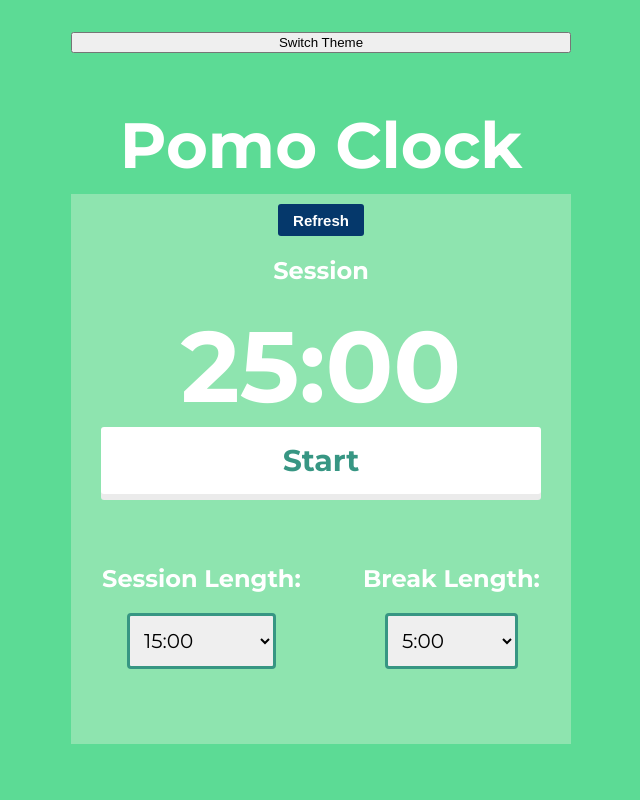
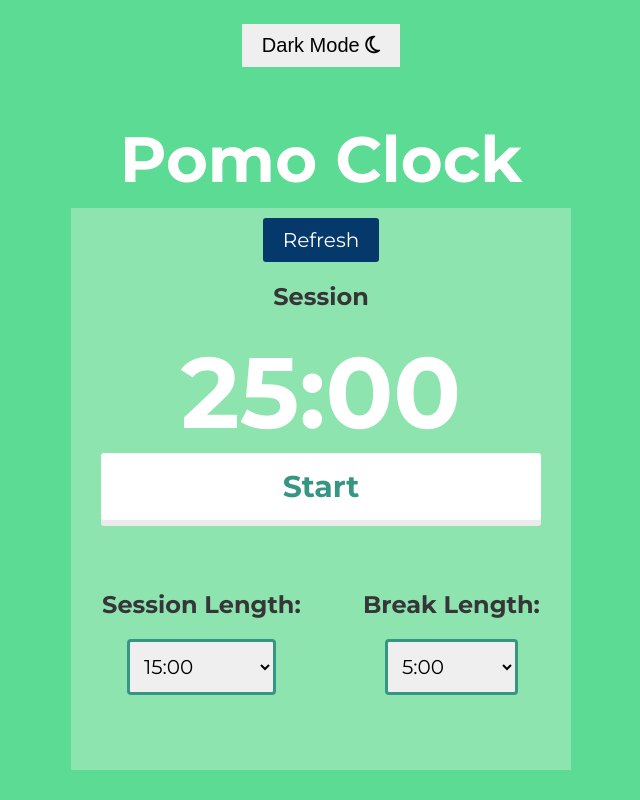
Before and after one commit to emilio-quintana-dev/pomodoro-clock-app, a React (Create React App) app: page / in a window 1280 px wide. Shown: the top 800 px of the page, without its empty margins (319-959 px from the left). Built offline with nearby package versions, Linux system fonts and the light colour scheme.

Commit message:
finished ddark mode implementation

```diff
--- a/public/index.html
+++ b/public/index.html
@@ -14,6 +14,10 @@
       href="https://fonts.googleapis.com/css2?family=Montserrat:wght@400;700&display=swap"
       rel="stylesheet"
     />
+    <script
+      src="https://kit.fontawesome.com/baf6a2c2a2.js"
+      crossorigin="anonymous"
+    ></script>
     <!--
       manifest.json provides metadata used when your web app is installed on a
       user's mobile device or desktop. See https://developers.google.com/web/fundamentals/web-app-manifest/
--- a/src/App.jsx
+++ b/src/App.jsx
@@ -10,17 +10,29 @@ import Title from "./prebuilt/Title";
 import Link from "./prebuilt/Link";
 import ContactForm from "./components/ContactForm.jsx";
 import Footer from "./components/Footer";
-import "./styles/App.css";
 import { ThemeProvider } from "styled-components";
 import { GlobalStyles } from "./components/Globalstyle";
 import { lightTheme, darkTheme } from "./Themes";
+import styled from "styled-components";
+
+const ThemeButton = styled.button`
+  margin: 0 auto;
+  padding: 10px 20px;
+  max-width: 200px;
+  border: none;
+  font-size: 20px;
+
+  &:focus {
+    outline: none;
+  }
+`;
 
 export default function App() {
   const [breakLength, setBreakLength] = useState(5);
   const [sessionLength, setSessionLength] = useState(25);
   const [timerMinute, setTimerMinute] = useState(25);
   const [isPlay, setIsPlay] = useState(false);
-  const [count, setCount] = useState(0);
+
   const [theme, setTheme] = useState("light");
   const themeToggler = () => {
     theme === "light" ? setTheme("dark") : setTheme("light");
@@ -61,7 +73,13 @@ export default function App() {
         <GlobalStyles />
         <Wrapper>
           <AppWrapper>
-            <button onClick={themeToggler}>Switch Theme</button>
+            <ThemeButton onClick={themeToggler}>
+              {theme === "light" ? "Dark Mode " : "Light Mode "}
+              <i
+                className={theme === "light" ? "far fa-moon" : "far fa-sun"}
+              ></i>
+            </ThemeButton>
+
             <Title>Pomo Clock</Title>
             <Timer
               timerMinute={timerMinute}
--- a/src/components/ContactForm.jsx
+++ b/src/components/ContactForm.jsx
@@ -53,12 +53,7 @@ export default function ContactForm() {
           onChange={(event) => setMessage(event.target.value)}
         />
       </Form>
-      <Button
-        onClick={handleSubmit}
-        style={{ fontSize: 25, fontFamily: "Montserrat" }}
-      >
-        Submit
-      </Button>
+      <Button onClick={handleSubmit}>Submit</Button>
     </>
   );
 }
--- a/src/prebuilt/Button.js
+++ b/src/prebuilt/Button.js
@@ -1,6 +1,8 @@
 import styled from "styled-components";
 
 const Button = styled.button`
+  font-family: "Montserrat";
+  font-weight: 400;
   background: #05386b;
   border-radius: 3px;
   color: #fff;
@@ -8,8 +10,7 @@ const Button = styled.button`
   border: none;
   outline: none;
   cursor: pointer;
-  font-size: 15px;
-  font-weight: 700;
+  font-size: 20px;
 `;
 
 export default Button;
--- a/src/prebuilt/Wrapper.js
+++ b/src/prebuilt/Wrapper.js
@@ -4,12 +4,7 @@ const Wrapper = styled.div`
   padding: 1em 1.5em;
   border: none;
   font-family: "Montserrat", sans-serif;
-  height: 310vh;
-
-  @media (min-width: 700px) {
-    height: 290vh;
-    padding: 2em 4em;
-  }
+  height: 220vh;
 `;
 
 export default Wrapper;
--- a/src/styles/App.css
+++ /dev/null
@@ -1,11 +0,0 @@
-button:hover {
-  background: #0d2d4f;
-}
-
-h2 {
-  color: #fff;
-}
-
-body {
-  margin: 0;
-}
```
